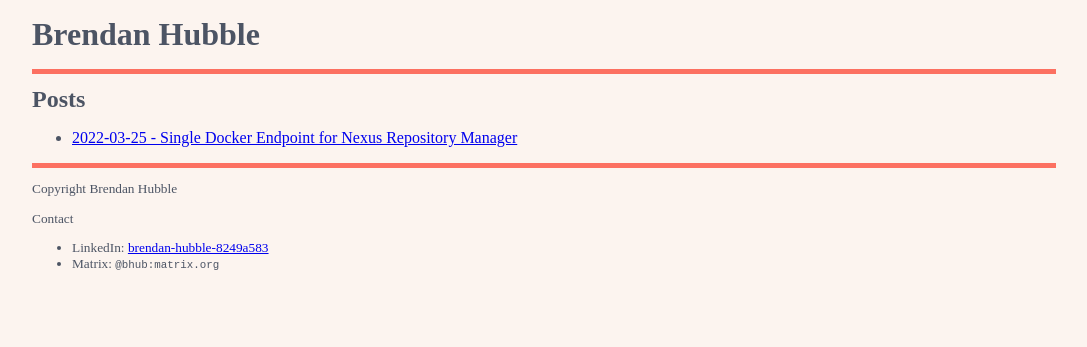
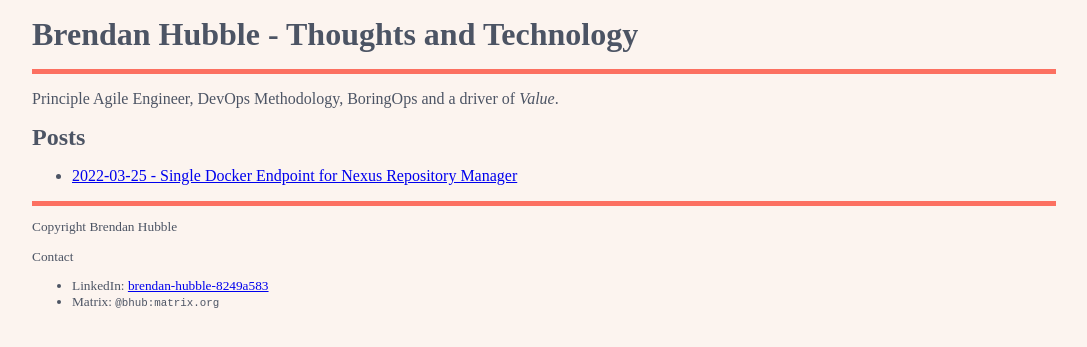
Before and after one commit to bhubbb/bhubbb.github.io, a Jekyll site: the page built from index.md, in a window 1280 px wide. Shown: the top 347 px of the page, without its empty margins (96-1183 px from the left). Built offline with Jekyll 4.4.1, drawn with Linux system fonts in a browser that asks for light colours.

Commit message:
ADD tagline and _better_ title

```diff
--- a/_layouts/default.html
+++ b/_layouts/default.html
@@ -7,7 +7,7 @@
   </head>
   <body>
     <header>
-      <h1><a href="{{ "/" | absolute_url }}">Brendan Hubble</a></h1>
+      <h1><a href="{{ "/" | absolute_url }}">Brendan Hubble - Thoughts and Technology</a></h1>
     </header>
     {{ content }}
   </body>
--- a/index.md
+++ b/index.md
@@ -1,3 +1,5 @@
 ---
 layout: home
 ---
+
+Principle Agile Engineer, DevOps Methodology, BoringOps and a driver of _Value_.
```
